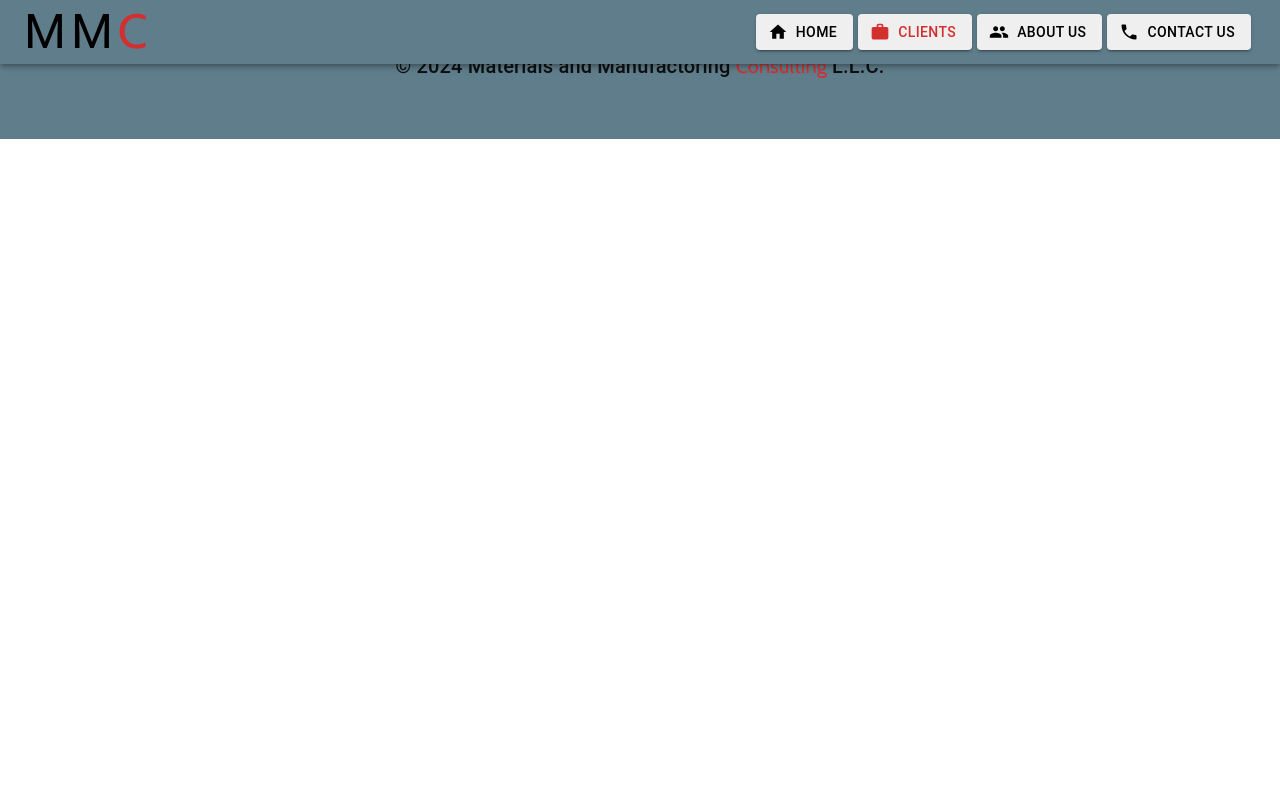
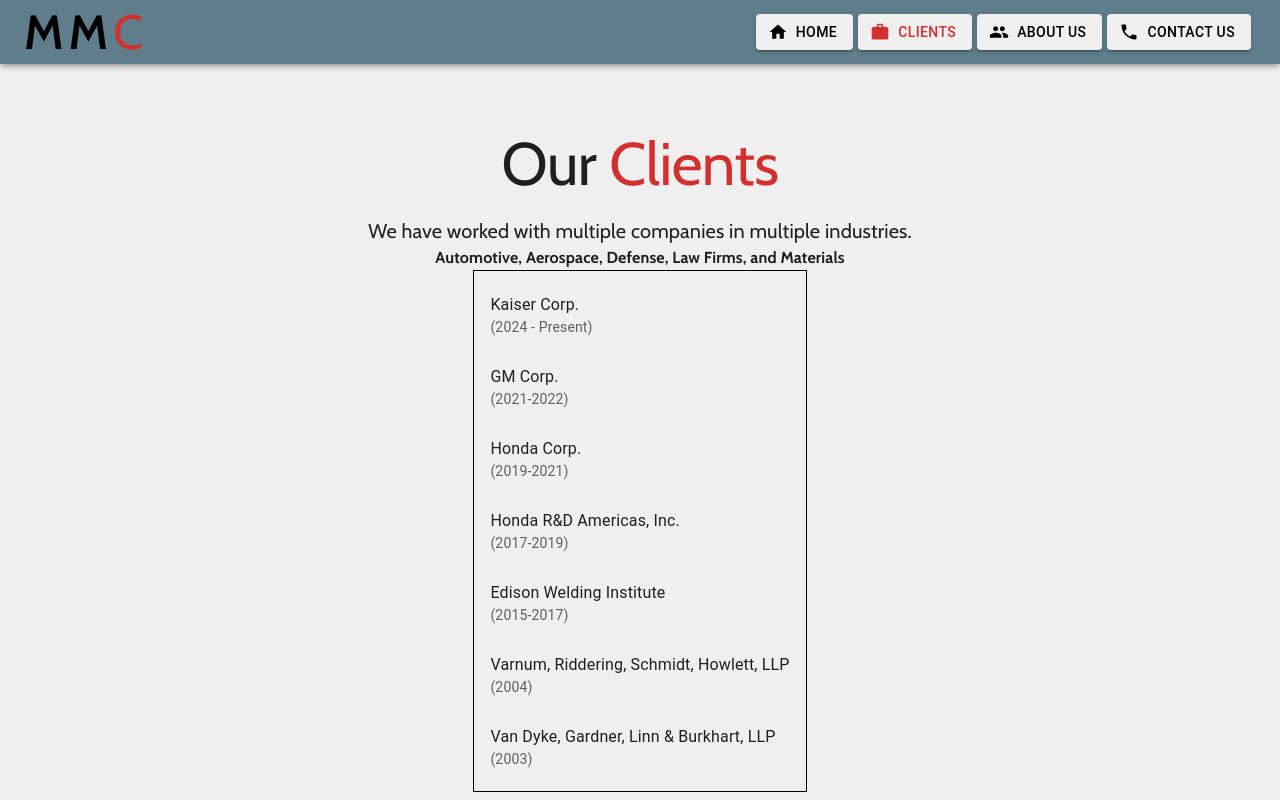
Before and after one commit to kekons4/MMC-Website, a React (Vite) app in the folder mmc-website/: page /clients in a window 1280 px wide. Shown: the top 800 px of the page. Built offline with nearby package versions, Linux system fonts and the light colour scheme.

Commit message:
added the basics of Client Page

```diff
--- a/mmc-website/src/App.jsx
+++ b/mmc-website/src/App.jsx
@@ -7,7 +7,7 @@
 import HomePage from './HomePage/HomePage';
 import AboutUs from './AboutUs/AboutUs';
 import Footer from './Footer/Footer';
-
+import ClientsPage from './ClientsPage/ClientsPage';
 
 function App() {
 
@@ -20,7 +20,7 @@
           <Route path='/' element={<HomePage />} />
           <Route path='/about' element={<AboutUs />} />
           {/* <Route path='/contact' element={<ContactUs />} /> */}
-          {/* <Route path='/clients' element={<ClientsPage />} /> */}
+          <Route path='/clients' element={<ClientsPage />} />
           {/* <Route path='*' element={<NotFound />} /> */}
         </Routes>
       </Router>
--- /dev/null
+++ b/mmc-website/src/ClientsPage/ClientsPage.jsx
@@ -0,0 +1,55 @@
+import { useState } from 'react';
+import {Typography, List, ListItem, ListItemText, Container, Box} from '@mui/material';
+
+// User Defined modules
+import useStyles from '../utils/styles';
+
+function ClientsPage() {
+    const classes = useStyles();
+
+    const [dense, setDense] = useState(false);
+    const [secondary, setSecondary] = useState(false);
+
+    return (
+        <Container maxWidth="2xl" sx={{marginTop: "4rem", padding: "4rem", backgroundColor: "#efefef", display: "flex", flexDirection: "column", justifyContent: "center", alignItems: "center"}}>
+            <Box>
+                <Typography variant='h2' component="div" align="center" sx={{fontFamily: "Cabin", marginBottom: "1rem"}}>
+                    Our <span className={classes.consulting}>Clients</span>
+                </Typography>
+                <Typography variant='p' component="div" align='center' sx={{fontFamily: "Cabin", fontSize: {xs: "10px", sm: "15px", md: "20px"}}}>
+                    We have worked with multiple companies in multiple industries.
+                </Typography>
+                <Typography variant='p' component="div" align='center' sx={{fontFamily: "Cabin"}}>
+                     <b>Automotive, Aerospace, Defense, Law Firms, and Materials</b>
+                </Typography>
+            </Box>
+            <Box>
+                <List dense={dense} sx={{border: "1px black solid", maxWidth: "700px"}}>
+                    <ListItem>
+                        <ListItemText primary="Kaiser Corp." secondary="(2024 - Present)"/>
+                    </ListItem>
+                    <ListItem>
+                        <ListItemText primary="GM Corp." secondary="(2021-2022)"/>
+                    </ListItem>
+                    <ListItem>
+                        <ListItemText primary="Honda Corp." secondary="(2019-2021)"/>
+                    </ListItem>
+                    <ListItem>
+                        <ListItemText primary="Honda R&D Americas, Inc." secondary="(2017-2019)"/>
+                    </ListItem>
+                    <ListItem>
+                        <ListItemText primary="Edison Welding Institute" secondary="(2015-2017)"/>
+                    </ListItem>
+                    <ListItem>
+                        <ListItemText primary="Varnum, Riddering, Schmidt, Howlett, LLP" secondary="(2004)"/>
+                    </ListItem>
+                    <ListItem>
+                        <ListItemText primary="Van Dyke, Gardner, Linn & Burkhart, LLP" secondary="(2003)"/>
+                    </ListItem>
+                </List>
+            </Box>
+        </Container>
+    );
+}
+
+export default ClientsPage;
--- a/mmc-website/src/Components/homePageContentsPanel.jsx
+++ b/mmc-website/src/Components/homePageContentsPanel.jsx
@@ -1,9 +1,13 @@
+import { Container } from "@mui/material";
+
+// User Defined Modules
 import useStyles from "../utils/styles";
 
 function HomePageContentsPanel() {
     const classes = useStyles();
 
     return (
+        <Container maxWidth="xs" sx={{display: {xs: "none", sm: "none", md: "flex"}, position: "fixed"}}>
             <div className={classes.HomePageContentsPanel}>
                 <h3 className={classes.HomePageContentsPanelTitle}>Contents:</h3>
                 <ul className={classes.HomePageContentsPanelList}>
@@ -12,6 +16,7 @@
                     <a href="#examplesOfProblemsSolved" className={classes.HomePageContentsPanelText}><li>Examples of Problems</li></a>
                 </ul>
             </div>
+        </Container>
     );
 }
 
--- a/mmc-website/src/navbar/navbar.jsx
+++ b/mmc-website/src/navbar/navbar.jsx
@@ -93,7 +93,7 @@
           <Typography
             variant="h3"
             component="div"
-            sx={{ flexGrow: 1, display: { xs: 'none', sm: 'block' }, letterSpacing: "5px", fontWeight: "400", color: "black" }}
+            sx={{ flexGrow: 1, display: { xs: 'none', sm: 'block' }, letterSpacing: "5px", fontWeight: "600", color: "black", fontFamily: "Cabin" }}
           >
             MM<span className={classes.consulting}>C</span>
           </Typography>
--- a/mmc-website/src/utils/styles.js
+++ b/mmc-website/src/utils/styles.js
@@ -14,6 +14,9 @@
     consulting: {
         color: "#d32f2f",
         fontWeight: "400",
+        fontFamily: "Cabin"
+    },
+    cabinFont: {
         fontFamily: "Cabin"
     },
     heroCaption: {
```
Lines whose indentation alone changed are shown as unchanged.
